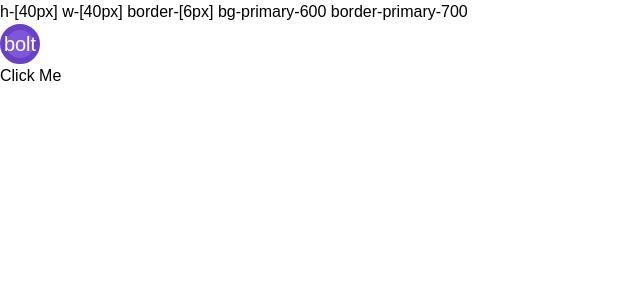
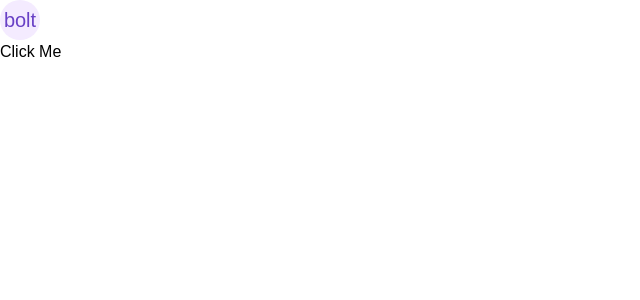
Before and after one commit to imboyo/Project--Hairiya-levenstein-website, a Nuxt app in the folder front-end/: page / in a window 1280 px wide. Shown: the top 300 px of the page, without its empty margins (0-640 px from the left). Built offline with nearby package versions, Linux system fonts and the light colour scheme.

Commit message:
add animation

```diff
--- a/front-end/components/icons/FeaturedIcon.vue
+++ b/front-end/components/icons/FeaturedIcon.vue
@@ -146,11 +146,12 @@ const materialIconContent = computed(() => {
 </script>
 
 <template>
-  {{ circleDynamicClass }}
   <div
-    :class="`flex justify-center items-center rounded-full ${circleDynamicClass}`"
+    :class="`flex justify-center items-center rounded-full transition duration-200 ${circleDynamicClass}`"
   >
-    <span :class="`material-icons-outlined inline-block ${spanDynamicClass}`">
+    <span
+      :class="`material-icons-outlined inline-block transition duration-200 ${spanDynamicClass}`"
+    >
       {{ materialIconContent }}
     </span>
   </div>
--- a/front-end/pages/index.vue
+++ b/front-end/pages/index.vue
@@ -2,7 +2,7 @@
 import FeaturedIcon from "~/components/icons/FeaturedIcon.vue";
 
 const iconReactive = reactive({
-  theme: "dark",
+  theme: "light",
   size: "md",
   type: "primary",
 });
@@ -16,6 +16,6 @@ const iconReactive = reactive({
       :type="iconReactive.type"
     />
 
-    <button @click="iconReactive.theme = 'light'">Click Me</button>
+    <button @click="iconReactive.theme = 'dark'">Click Me</button>
   </div>
 </template>
```
